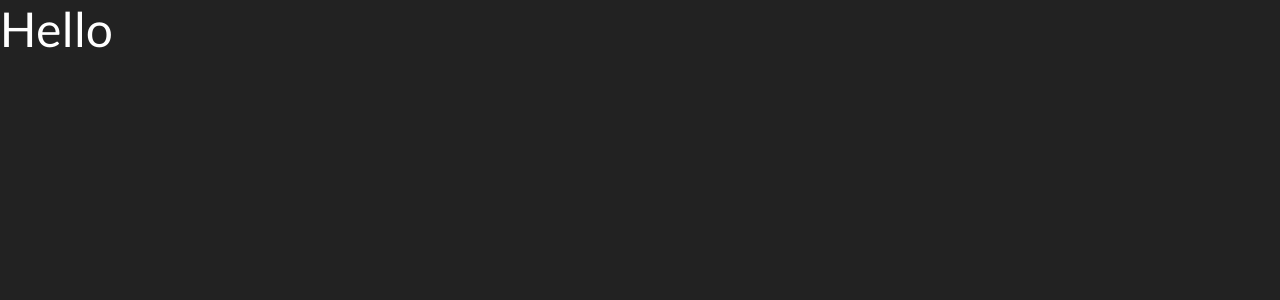
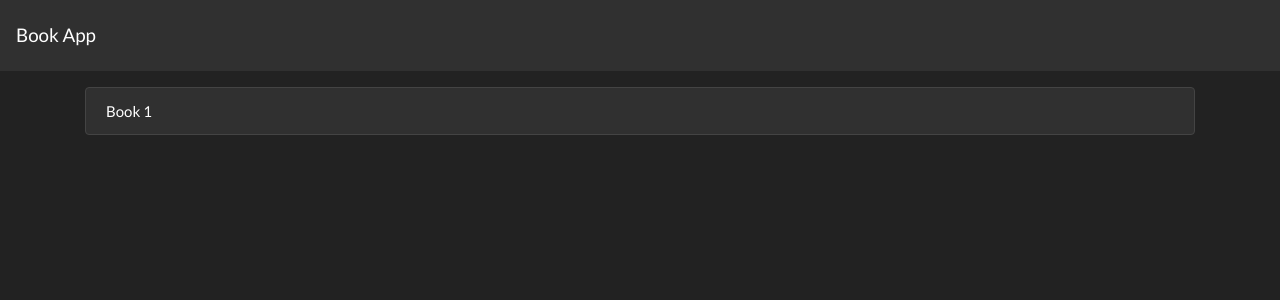
Before and after one commit to nihardarji/Book-App, a React (Create React App) app in the folder frontend/: page / in a window 1280 px wide. Shown: the top 300 px of the page. Built offline with nearby package versions, Linux system fonts and the light colour scheme.

Commit message:
added navbar & react-bootstrap

```diff
--- a/frontend/package.json
+++ b/frontend/package.json
@@ -8,6 +8,7 @@
     "@testing-library/react": "^11.1.0",
     "@testing-library/user-event": "^12.1.10",
     "react": "^17.0.1",
+    "react-bootstrap": "^1.5.0",
     "react-dom": "^17.0.1",
     "react-scripts": "4.0.3",
     "web-vitals": "^1.0.1"
--- a/frontend/src/App.js
+++ b/frontend/src/App.js
@@ -1,10 +1,16 @@
+import { Container } from 'react-bootstrap'
 import './App.css'
+import BookList from './components/BookList'
+import Header from './components/layouts/Header'
 
 function App() {
   return (
-    <div className="App">
-      <h1>Hello</h1>
-    </div>
+    <>
+      <Header />
+      <Container>
+        <BookList />
+      </Container>
+    </>
   );
 }
 
--- /dev/null
+++ b/frontend/src/components/BookList.js
@@ -0,0 +1,12 @@
+import React from 'react'
+import { ListGroup } from 'react-bootstrap'
+
+const BookList = () => {
+    return (
+        <ListGroup className='my-3'>
+            <ListGroup.Item>Book 1</ListGroup.Item>
+        </ListGroup>
+    )
+}
+
+export default BookList
--- /dev/null
+++ b/frontend/src/components/layouts/Header.js
@@ -0,0 +1,12 @@
+import React from 'react'
+import { Navbar } from 'react-bootstrap'
+
+const Header = () => {
+    return (
+        <Navbar bg="dark" variant="dark">
+            <Navbar.Brand>Book App</Navbar.Brand>
+        </Navbar>
+    )
+}
+
+export default Header
```
Also changed, not shown: 2 other files (tests, documents, lock files or other folders).
